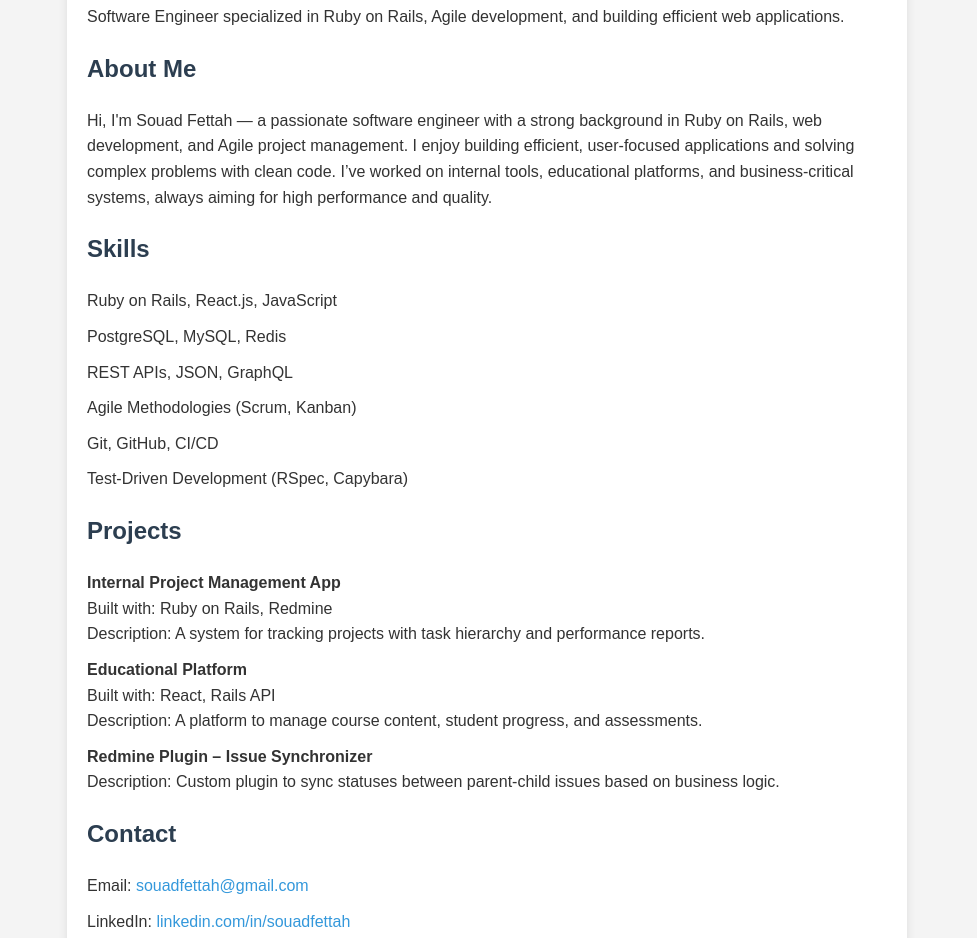
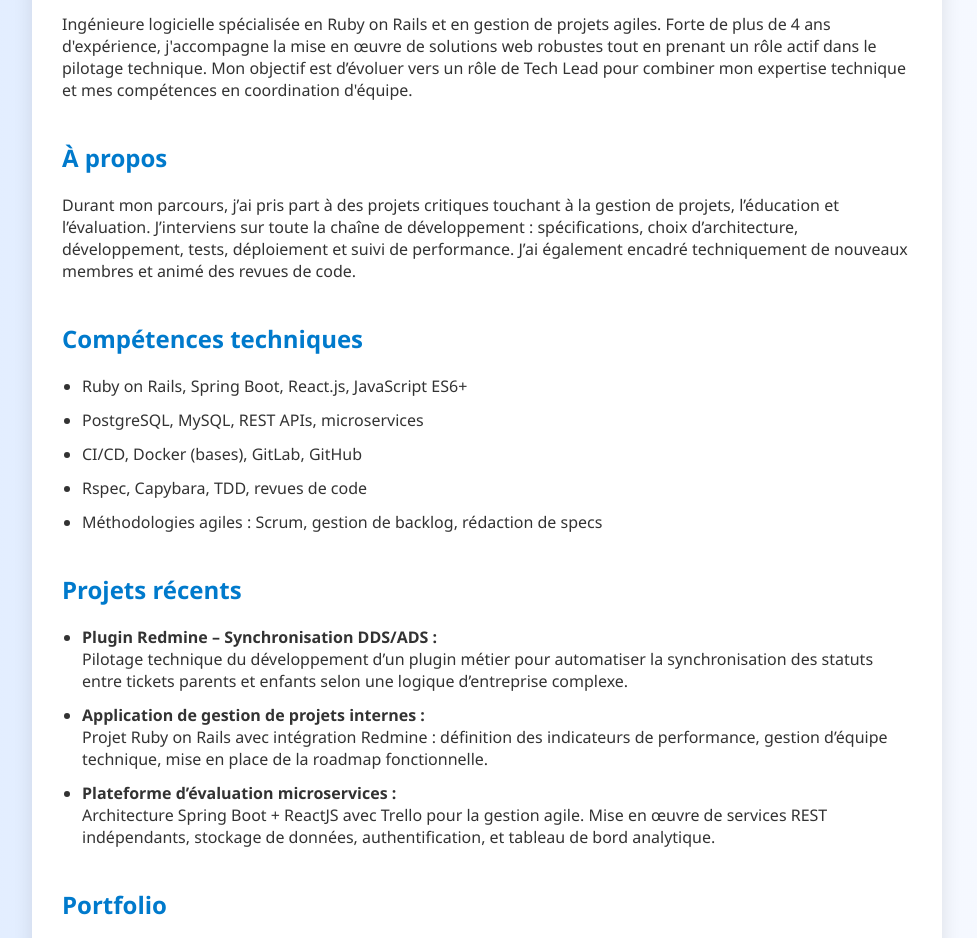
Before and after one commit to souadfettah/souadfettah.github.io, a plain HTML site: page index.html in a window 1280 px wide. Shown: the part 150-1088 px from the top of the page, without its empty margins (153-1130 px from the left). Drawn offline with Linux system fonts and the light colour scheme.

Commit message:
Update index.html

```diff
--- a/index.html
+++ b/index.html
@@ -1,88 +1,97 @@
 <!DOCTYPE html>
-<html lang="en">
+<html lang="fr">
 <head>
   <meta charset="UTF-8">
   <meta name="viewport" content="width=device-width, initial-scale=1.0">
-  <title>Souad Fettah | Software Engineer</title>
+  <title>Souad Fettah | Software Engineer & Tech Lead</title>
   <style>
     body {
-      font-family: Arial, sans-serif;
-      line-height: 1.6;
+      font-family: 'Segoe UI', Tahoma, Geneva, Verdana, sans-serif;
       margin: 0;
       padding: 0;
-      background-color: #f4f4f4;
+      background: linear-gradient(to right, #e0ecff, #f8faff);
       color: #333;
     }
     .container {
       width: 90%;
-      max-width: 800px;
-      margin: 0 auto;
-      padding: 20px;
-      background: white;
+      max-width: 850px;
+      margin: 40px auto;
+      padding: 30px;
+      background: #ffffff;
+      border-radius: 12px;
+      box-shadow: 0 4px 20px rgba(0, 0, 0, 0.1);
+    }
+    h1 {
+      color: #005fa3;
+      border-bottom: 2px solid #cde1ff;
+      padding-bottom: 5px;
+    }
+    h2 {
+      color: #007acc;
       margin-top: 40px;
-      border-radius: 8px;
-      box-shadow: 0 2px 10px rgba(0,0,0,0.1);
-    }
-    h1, h2 {
-      color: #2c3e50;
     }
     ul {
-      list-style: none;
-      padding-left: 0;
+      padding-left: 20px;
     }
     li {
-      margin-bottom: 10px;
+      margin-bottom: 12px;
     }
     a {
-      color: #3498db;
-      text-decoration: none;
+      color: #007acc;
+      font-weight: 500;
     }
     a:hover {
       text-decoration: underline;
+    }
+    p {
+      margin-bottom: 18px;
+    }
+    strong {
+      color: #333;
     }
   </style>
 </head>
 <body>
   <div class="container">
     <h1>Souad Fettah</h1>
-    <p>Software Engineer specialized in Ruby on Rails, Agile development, and building efficient web applications.</p>
+    <p>Ingénieure logicielle spécialisée en Ruby on Rails et en gestion de projets agiles. Forte de plus de 4 ans d'expérience, j'accompagne la mise en œuvre de solutions web robustes tout en prenant un rôle actif dans le pilotage technique. Mon objectif est d’évoluer vers un rôle de Tech Lead pour combiner mon expertise technique et mes compétences en coordination d'équipe.</p>
 
-    <h2>About Me</h2>
-    <p>Hi, I'm Souad Fettah — a passionate software engineer with a strong background in Ruby on Rails, web development, and Agile project management. I enjoy building efficient, user-focused applications and solving complex problems with clean code. I’ve worked on internal tools, educational platforms, and business-critical systems, always aiming for high performance and quality.</p>
+    <h2>À propos</h2>
+    <p>Durant mon parcours, j’ai pris part à des projets critiques touchant à la gestion de projets, l’éducation et l’évaluation. J’interviens sur toute la chaîne de développement : spécifications, choix d’architecture, développement, tests, déploiement et suivi de performance. J’ai également encadré techniquement de nouveaux membres et animé des revues de code.</p>
 
-    <h2>Skills</h2>
+    <h2>Compétences techniques</h2>
     <ul>
-      <li>Ruby on Rails, React.js, JavaScript</li>
-      <li>PostgreSQL, MySQL, Redis</li>
-      <li>REST APIs, JSON, GraphQL</li>
-      <li>Agile Methodologies (Scrum, Kanban)</li>
-      <li>Git, GitHub, CI/CD</li>
-      <li>Test-Driven Development (RSpec, Capybara)</li>
+      <li>Ruby on Rails, Spring Boot, React.js, JavaScript ES6+</li>
+      <li>PostgreSQL, MySQL, REST APIs, microservices</li>
+      <li>CI/CD, Docker (bases), GitLab, GitHub</li>
+      <li>Rspec, Capybara, TDD, revues de code</li>
+      <li>Méthodologies agiles : Scrum, gestion de backlog, rédaction de specs</li>
     </ul>
 
-    <h2>Projects</h2>
+    <h2>Projets récents</h2>
     <ul>
       <li>
-        <strong>Internal Project Management App</strong><br>
-        Built with: Ruby on Rails, Redmine<br>
-        Description: A system for tracking projects with task hierarchy and performance reports.
+        <strong>Plugin Redmine – Synchronisation DDS/ADS :</strong><br>
+        Pilotage technique du développement d’un plugin métier pour automatiser la synchronisation des statuts entre tickets parents et enfants selon une logique d’entreprise complexe.
       </li>
       <li>
-        <strong>Educational Platform</strong><br>
-        Built with: React, Rails API<br>
-        Description: A platform to manage course content, student progress, and assessments.
+        <strong>Application de gestion de projets internes :</strong><br>
+        Projet Ruby on Rails avec intégration Redmine : définition des indicateurs de performance, gestion d’équipe technique, mise en place de la roadmap fonctionnelle.
       </li>
       <li>
-        <strong>Redmine Plugin – Issue Synchronizer</strong><br>
-        Description: Custom plugin to sync statuses between parent-child issues based on business logic.
+        <strong>Plateforme d’évaluation microservices :</strong><br>
+        Architecture Spring Boot + ReactJS avec Trello pour la gestion agile. Mise en œuvre de services REST indépendants, stockage de données, authentification, et tableau de bord analytique.
       </li>
     </ul>
 
+    <h2>Portfolio</h2>
+    <p>Découvrez plus de projets et exemples sur : <a href="https://souadfettah.github.io" target="_blank">souadfettah.github.io</a></p>
+
     <h2>Contact</h2>
     <ul>
-      <li>Email: <a href="mailto:souadfettah@gmail.com">souadfettah@gmail.com</a></li>
-      <li>LinkedIn: <a href="https://linkedin.com/in/souadfettah">linkedin.com/in/souadfettah</a></li>
-      <li>GitHub: <a href="https://github.com/souadfettah">github.com/souadfettah</a></li>
+      <li>Email : <a href="mailto:souadfettah@gmail.com">souadfettah@gmail.com</a></li>
+      <li>LinkedIn : <a href="https://linkedin.com/in/souadfettah" target="_blank">linkedin.com/in/souadfettah</a></li>
+      <li>GitHub : <a href="https://github.com/souadfettah" target="_blank">github.com/souadfettah</a></li>
     </ul>
   </div>
 </body>
```
